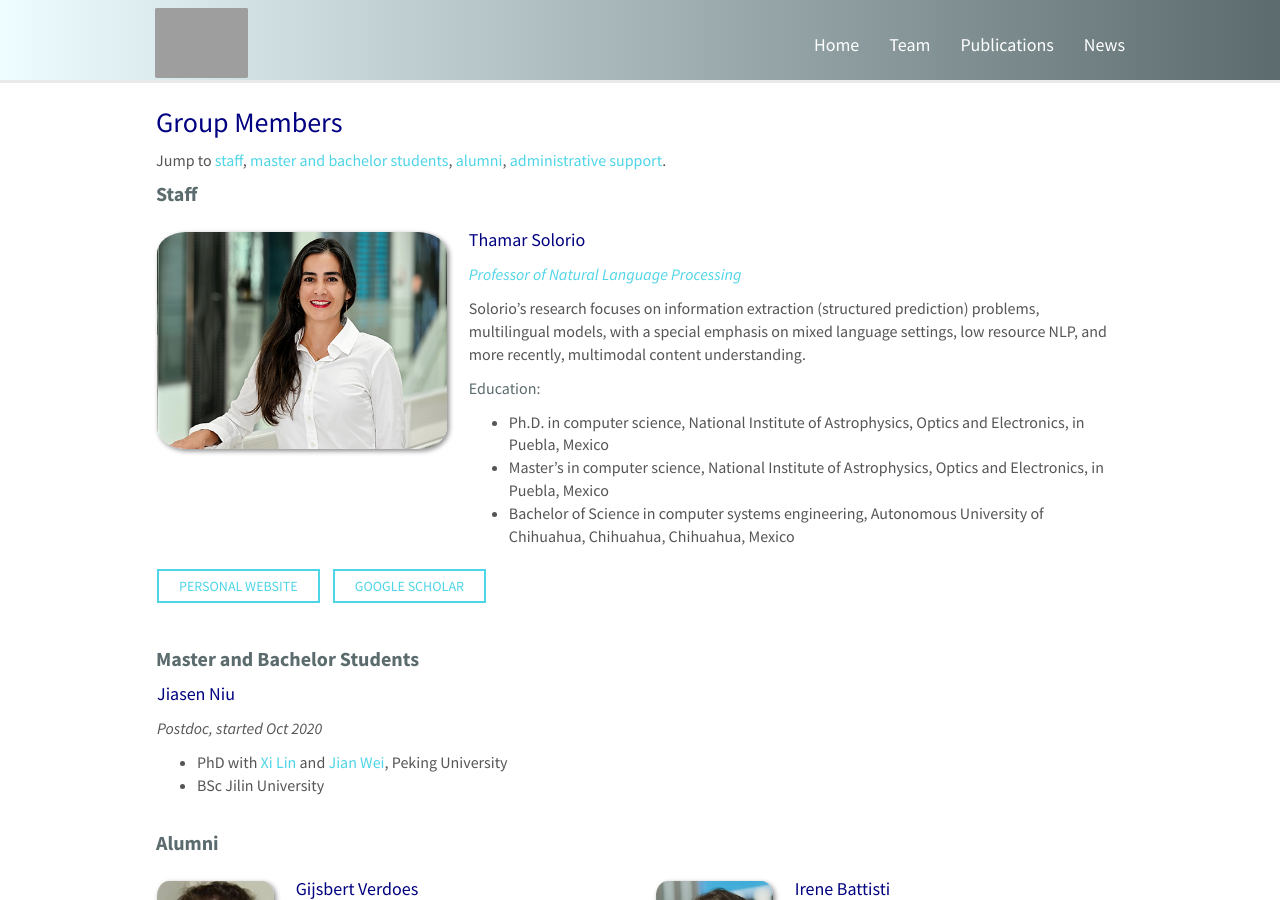
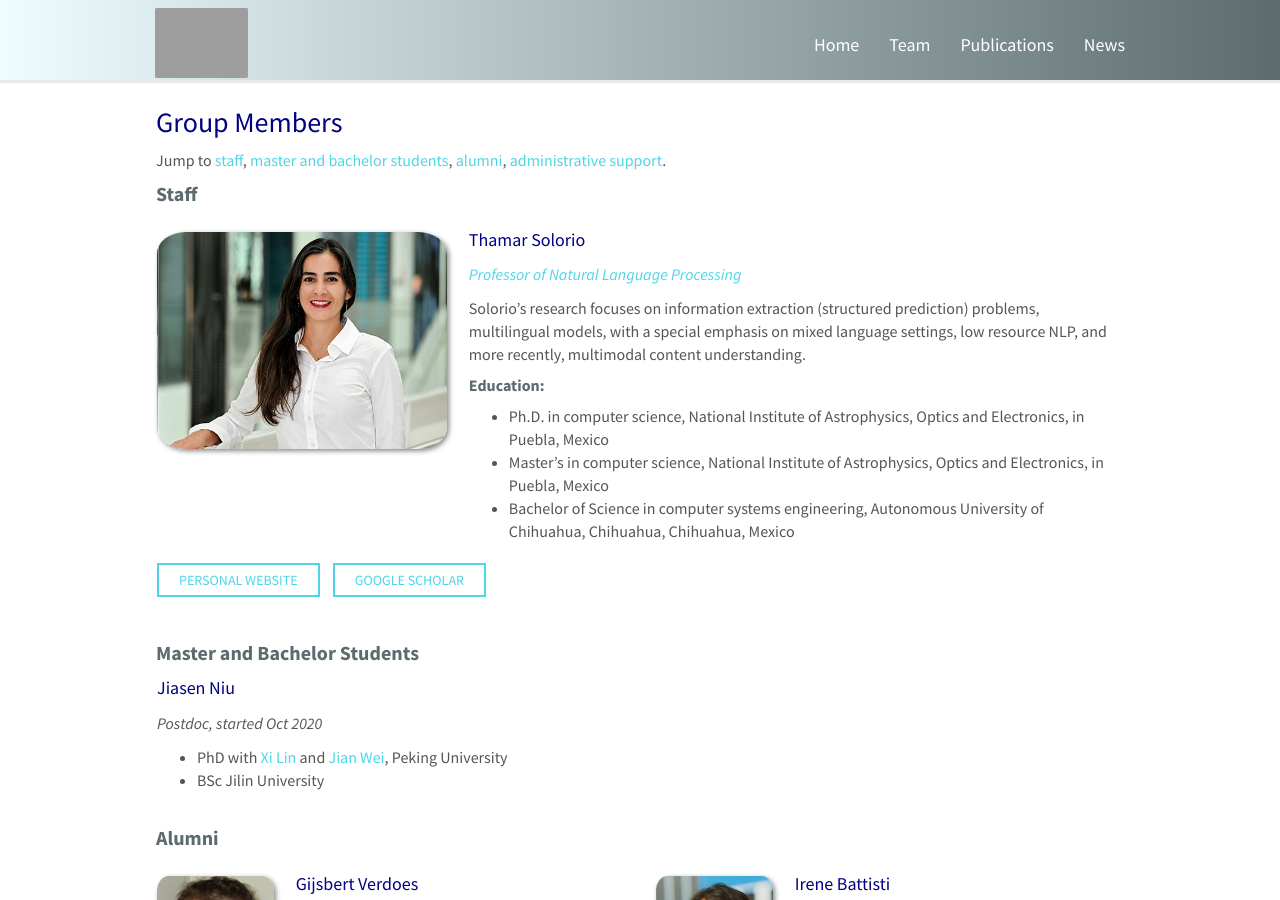
Before and after one commit to RamzaBasharat/MBZUAI, a Jekyll site: the page built from _pages/team.md, in a window 1280 px wide and 900 px high. Built offline with Jekyll 4.4.1, drawn with Linux system fonts in a browser that asks for light colours; nearby versions of some CDN libraries.

Commit message:
updating styles

```diff
--- a/_pages/team.md
+++ b/_pages/team.md
@@ -27,7 +27,7 @@ Jump to [staff](#staff), [master and bachelor students](#master-and-bachelor-stu
 
 [//]: # (  <a href="mailto:{{ member.email }}">{{ member.email }}</a>)
   <p>Solorio’s research focuses on information extraction (structured prediction) problems, multilingual models, with a special emphasis on mixed language settings, low resource NLP, and more recently, multimodal content understanding.</p>
-  <p class="gray">Education:</p>
+  <h5>Education:</h5>
 <ul style="overflow: hidden">
 
   {% if member.number_educ == 1 %}
```
